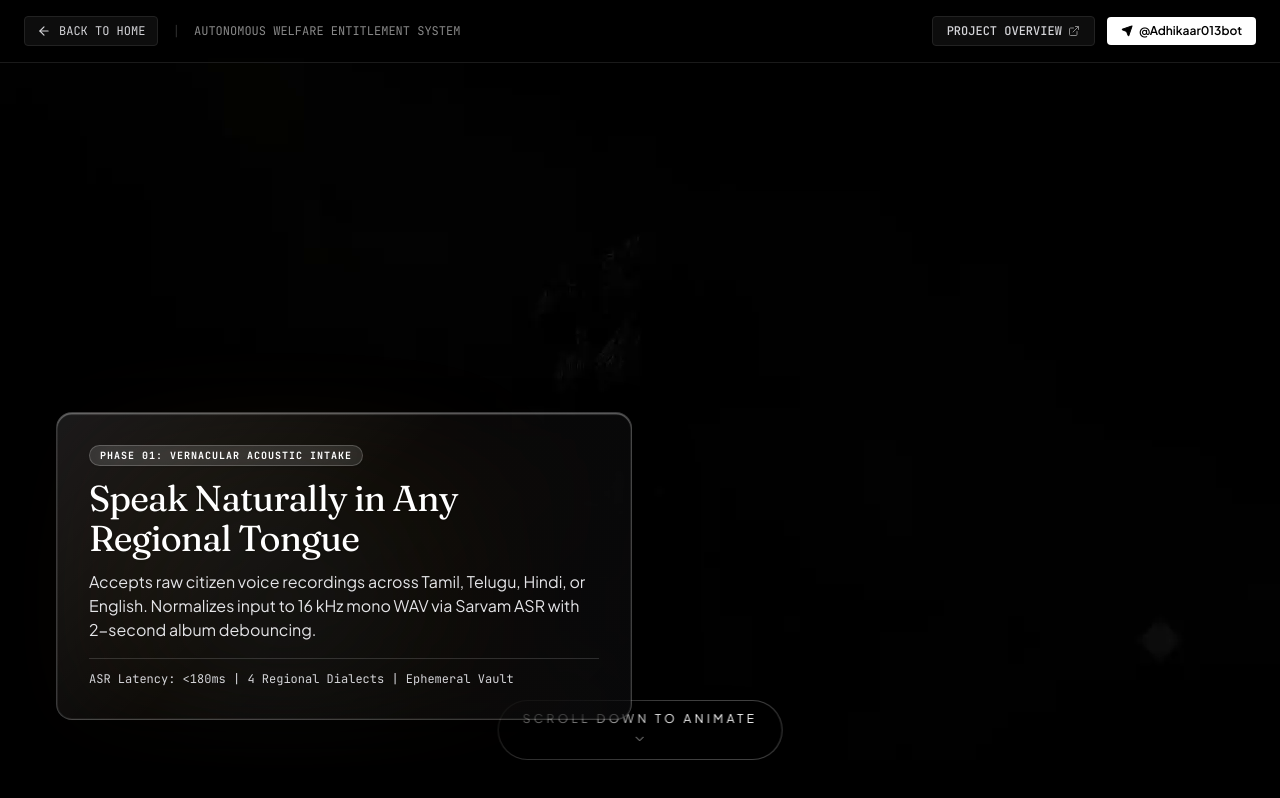
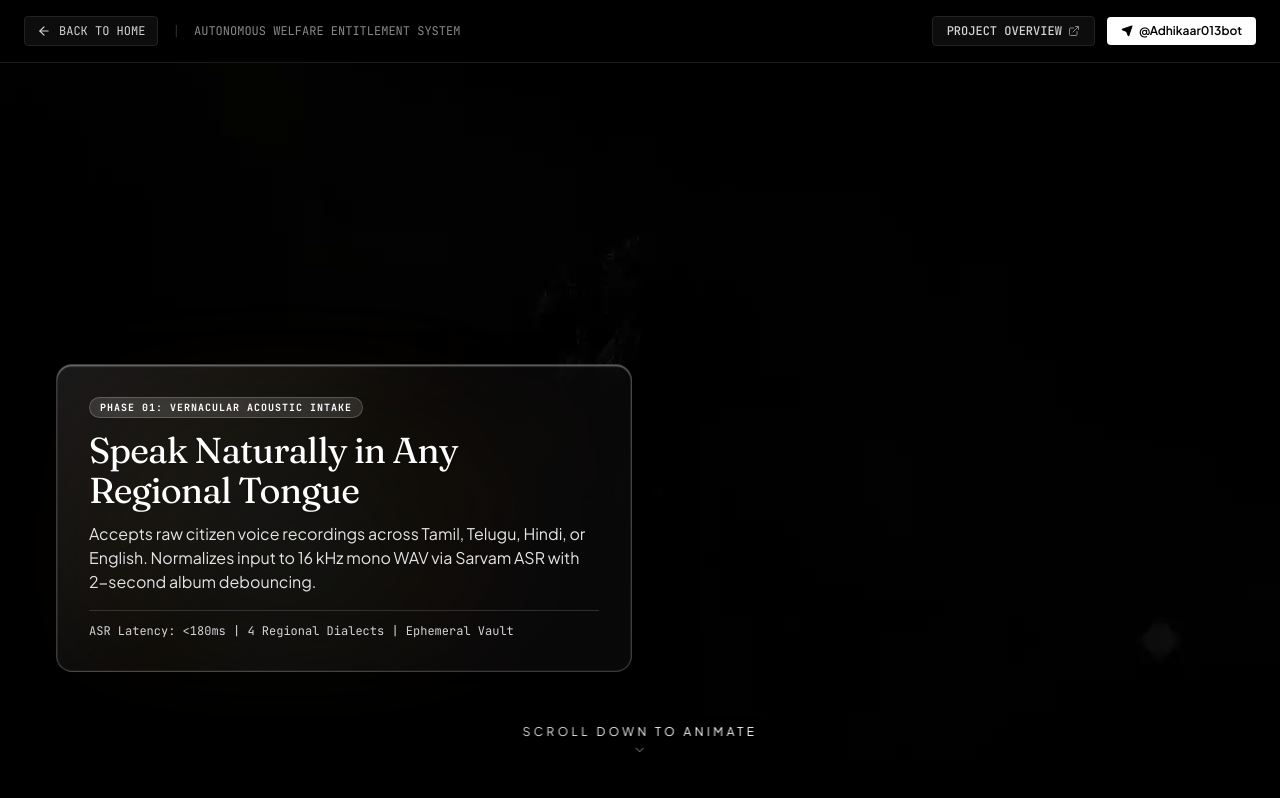
Before and after one commit to 24cu0310111-ship-it/adhikaar-web, a React (Vite) app: page / in a window 1280 px wide. Both pictures are taken after a click on the button "Get Started". Shown: the top 798 px of the page. Built offline with nearby package versions, Linux system fonts and the light colour scheme.

Commit message:
fix: move narrative card up and remove border from scroll instruction

```diff
--- a/src/components/ScrollAnimationPanel.tsx
+++ b/src/components/ScrollAnimationPanel.tsx
@@ -257,8 +257,8 @@ export const ScrollAnimationPanel: React.FC<ScrollAnimationPanelProps> = ({ onBa
             className="w-full h-full object-contain block select-none pointer-events-none"
           />
 
-          {/* Left Narrative Card (Frosted Glassmorphism) */}
-          <div className="absolute left-6 md:left-14 bottom-14 md:bottom-20 z-30 max-w-xl pointer-events-auto">
+          {/* Left Narrative Card (Frosted Glassmorphism - moved up to avoid any collision) */}
+          <div className="absolute left-6 md:left-14 bottom-24 md:bottom-32 z-30 max-w-lg md:max-w-xl pointer-events-auto">
             {/* Ambient Refraction Halo behind Narrative Glass Card */}
             <div
               className="absolute -inset-4 rounded-3xl pointer-events-none opacity-50 -z-10"
@@ -290,14 +290,14 @@ export const ScrollAnimationPanel: React.FC<ScrollAnimationPanelProps> = ({ onBa
             </div>
           </div>
 
-          {/* Initial Clean Scroll Prompt (Disappears upon scroll) */}
+          {/* Initial Clean Scroll Prompt (Border removed, positioned with ample clearance) */}
           {!hasScrolled && (
-            <div className="absolute bottom-10 left-1/2 -translate-x-1/2 z-20 pointer-events-none flex flex-col items-center transition-opacity duration-500">
-              <div className="flex flex-col items-center gap-2 px-6 py-2.5 rounded-full bg-black/65 border border-white/25 backdrop-blur-md shadow-2xl">
+            <div className="absolute bottom-8 left-1/2 -translate-x-1/2 z-20 pointer-events-none flex flex-col items-center transition-opacity duration-500">
+              <div className="flex flex-col items-center gap-1.5 px-5 py-2 rounded-full bg-black/45 backdrop-blur-sm shadow-lg">
                 <span className="font-sans font-light text-xs tracking-[0.28em] uppercase text-white drop-shadow-sm">
                   Scroll down to animate
                 </span>
-                <ChevronDown className="w-3.5 h-3.5 text-white animate-bounce" strokeWidth={1.25} />
+                <ChevronDown className="w-3.5 h-3.5 text-white/80 animate-bounce" strokeWidth={1.25} />
               </div>
             </div>
           )}
```
